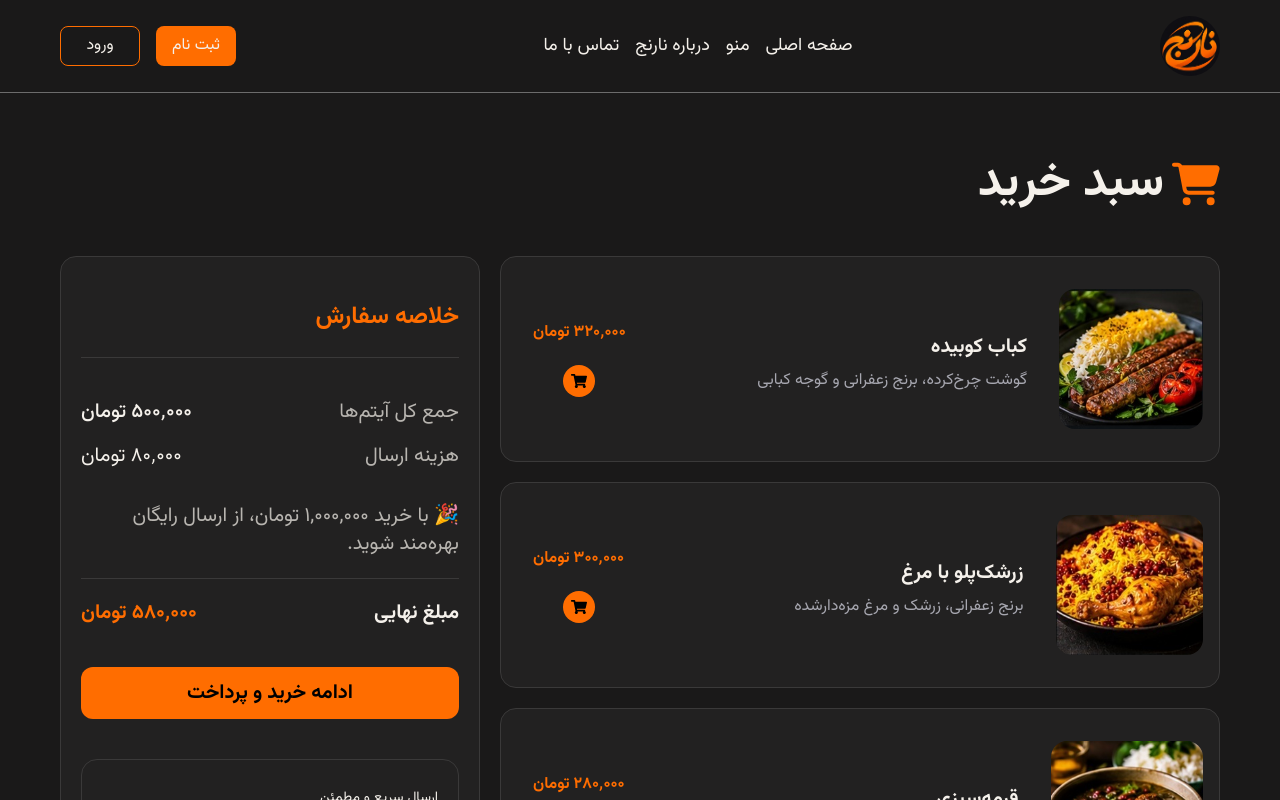
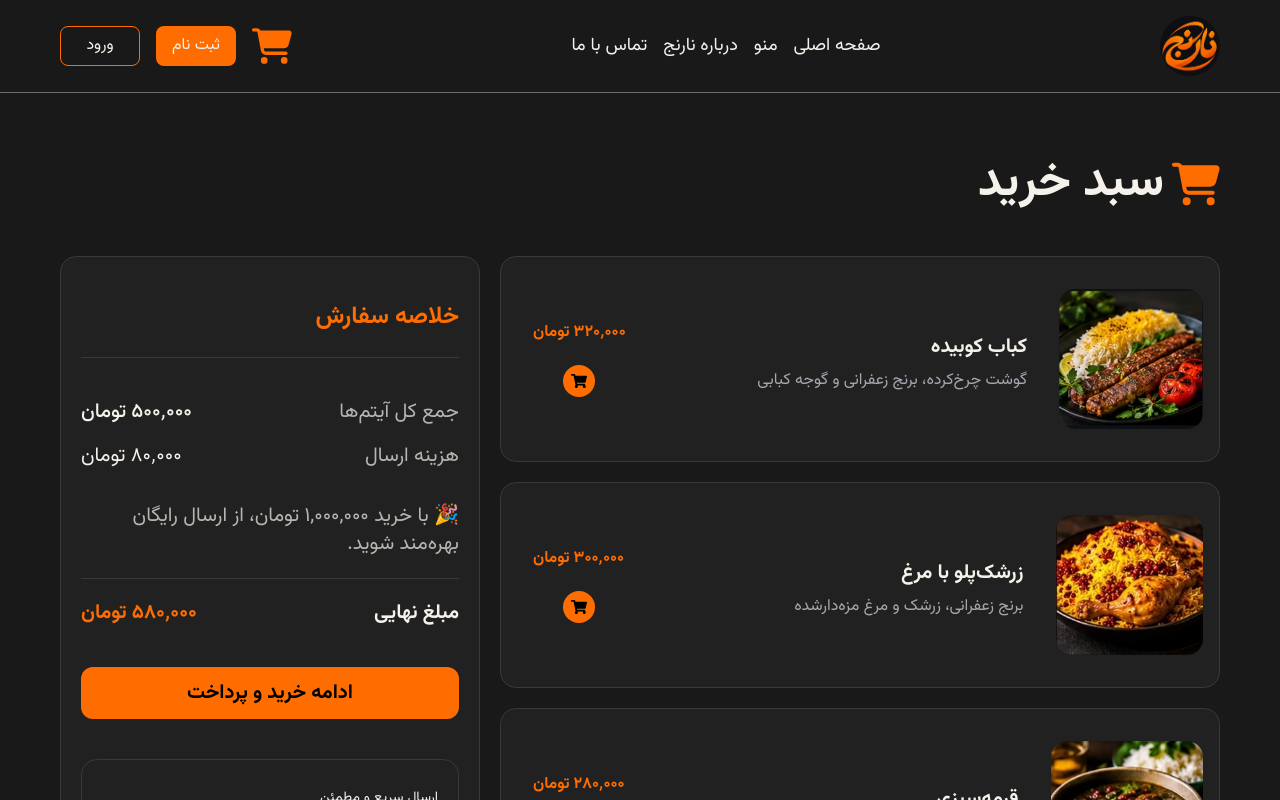
Before and after one commit to mollaei-dev/narenj-food, a React (Vite) app: page /narenj-food/cart in a window 1280 px wide. Shown: the top 800 px of the page. Built offline with nearby package versions, Linux system fonts and the light colour scheme.

Commit message:
feat: add cart icon to header

```diff
--- a/src/components/Header.tsx
+++ b/src/components/Header.tsx
@@ -2,6 +2,8 @@ import logo from "@/assets/icons/logo.jpg";
 import MainNavigation from "./MainNavigation";
 import { FiMenu } from "react-icons/fi";
 import { useState } from "react";
+import { FaCartShopping } from "react-icons/fa6";
+import { Link } from "react-router";
 
 function Header() {
   const [isMenuOpen, setIsMenuOpen] = useState(false);
@@ -19,11 +21,13 @@ function Header() {
           src={logo}
           alt="لوگوی نارنج"
         />
-        {}
         <div className="hidden md:flex">
           <MainNavigation />
         </div>
         <div className="flex gap-4">
+          <Link to="/cart">
+            <FaCartShopping className="text-4xl text-[#FF6D00] md:text-[40px] hover:scale-115 transition-transform duration-200" />
+          </Link>
           <button className="flex h-8 w-20 cursor-pointer items-center justify-center rounded-lg bg-[#FF6D00] md:h-10">
             ثبت نام
           </button>
```
